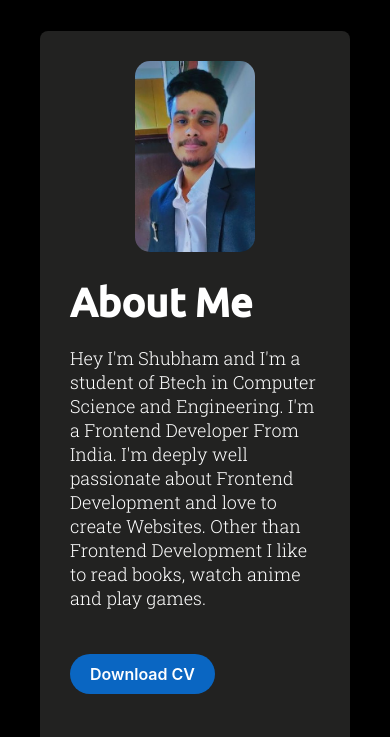
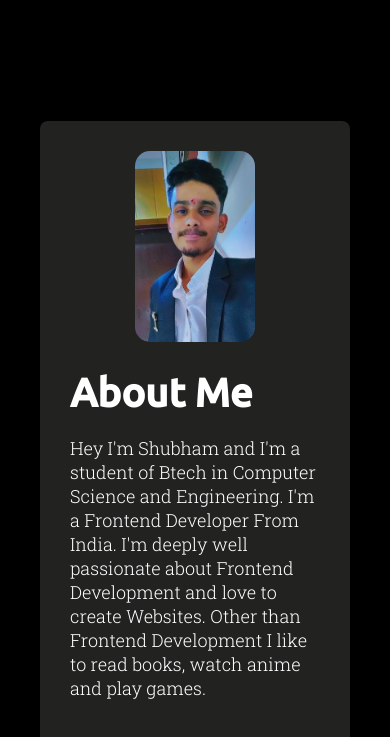
Before and after one commit to Shubham-Parse/My-portfoliogithub.io, a plain HTML site: page index.html in a window 390 px wide. Shown: the part 647-1384 px from the top of the page. Drawn offline with Linux system fonts and the light colour scheme.

Commit message:
Update style.css

```diff
--- a/style.css
+++ b/style.css
@@ -710,7 +710,7 @@ button[type="submit"]:hover {
     }
 
     #aboutme {
-        margin-top: 20px;
+        margin-top: 110px;
 
     }
 
```
